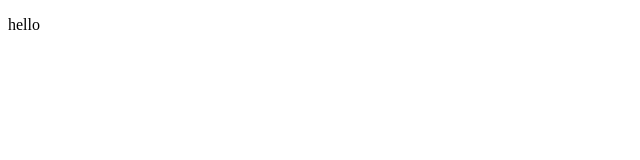
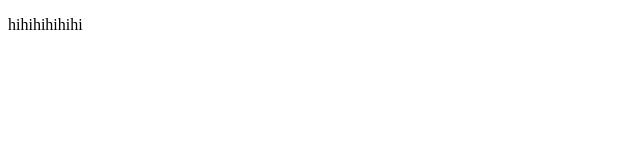
Before and after one commit to truongnguyen112152a/test-vs-long, a plain HTML site: page index.html in a window 1280 px wide. Shown: the full height of the page, 0-640 px from the left. Drawn offline with Linux system fonts and the light colour scheme.

Commit message:
truong-up-2

```diff
--- a/index.html
+++ b/index.html
@@ -6,6 +6,6 @@
     <title>Document</title>
 </head>
 <body>
-    <p>hello</p>
+    <p>hihihihihihi</p>
 </body>
 </html>
```
